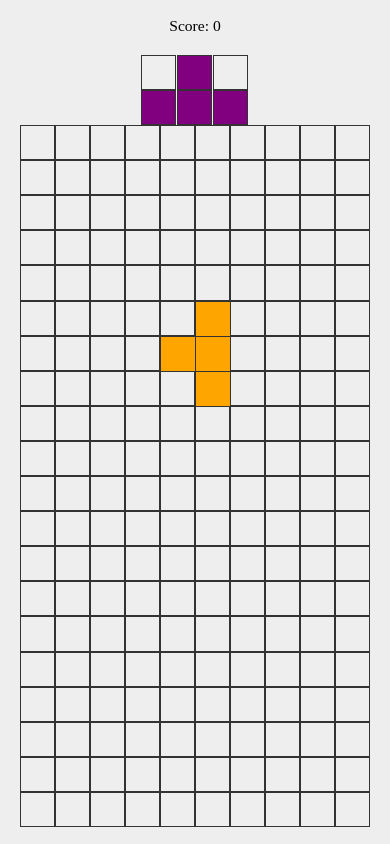
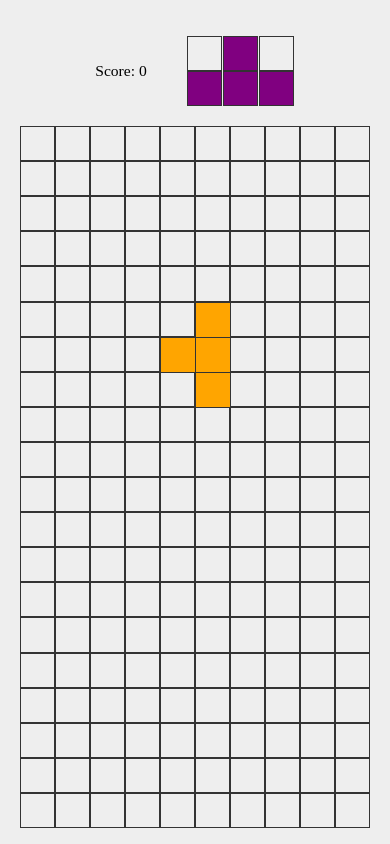
Before and after one commit to emirkugic/Javascript-Tetris, a plain HTML site: page index.html in a window 390 px wide. Drawn offline with Linux system fonts and the light colour scheme.

Commit message:
css for mobile gameplay

```diff
--- a/style.css
+++ b/style.css
@@ -9,10 +9,6 @@ body {
 }
 
 .container {
-	display: flex;
-	flex-direction: column;
-	align-items: center;
-	justify-content: center;
 	position: relative;
 	width: 100%;
 	max-width: 600px;
@@ -105,6 +101,7 @@ body {
 		grid-template-columns: repeat(10, 9vmin);
 		width: 90vmin;
 		height: 180vmin;
+		margin-top: 20px;
 	}
 
 	.next-tetromino .cell,
@@ -114,19 +111,25 @@ body {
 	}
 
 	.score {
+		position: static;
 		font-size: 4vw;
-		left: 0;
+		margin: 0;
+		margin-right: 20px;
 	}
 
 	.next-tetromino-window {
-		left: 0;
+		position: static;
 	}
 
 	.sidebar {
 		position: static;
 		transform: none;
 		display: flex;
-		flex-direction: column;
+		flex-direction: row;
 		align-items: center;
+		justify-content: center;
+		width: 100%;
+		padding-top: 20px;
+		gap: 20px;
 	}
 }
```
